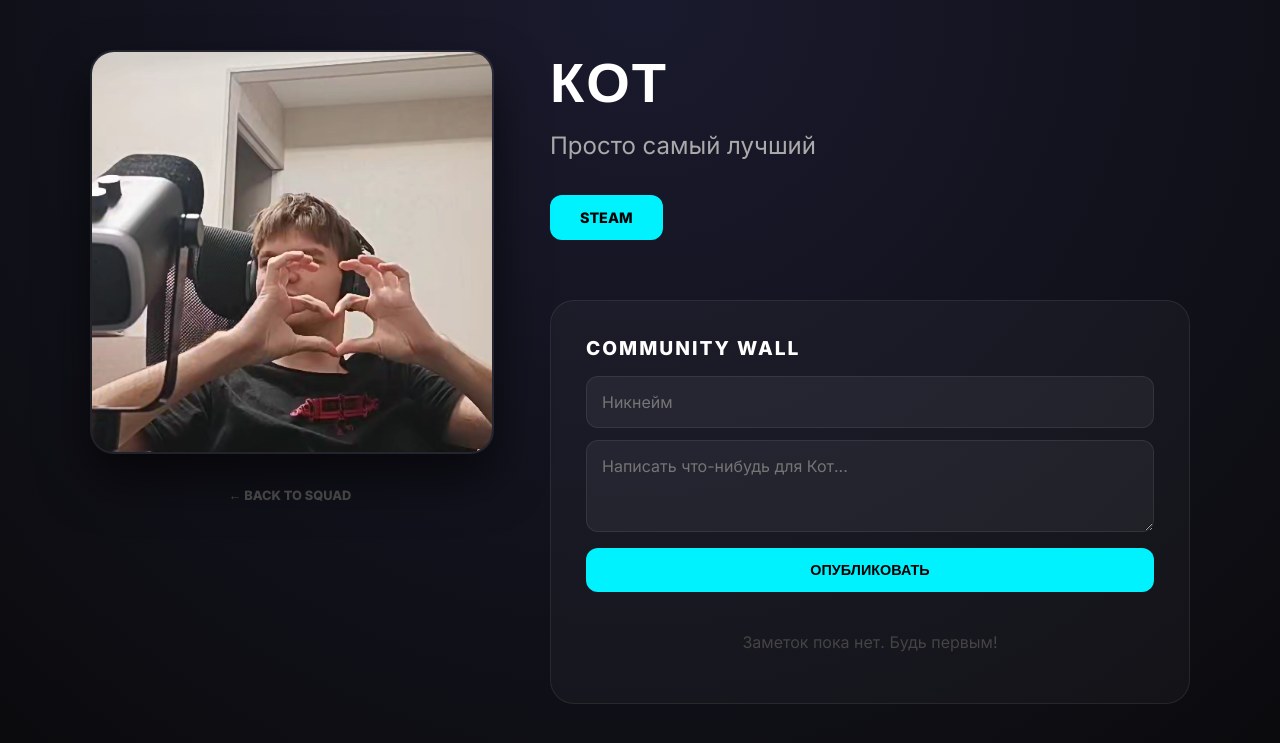
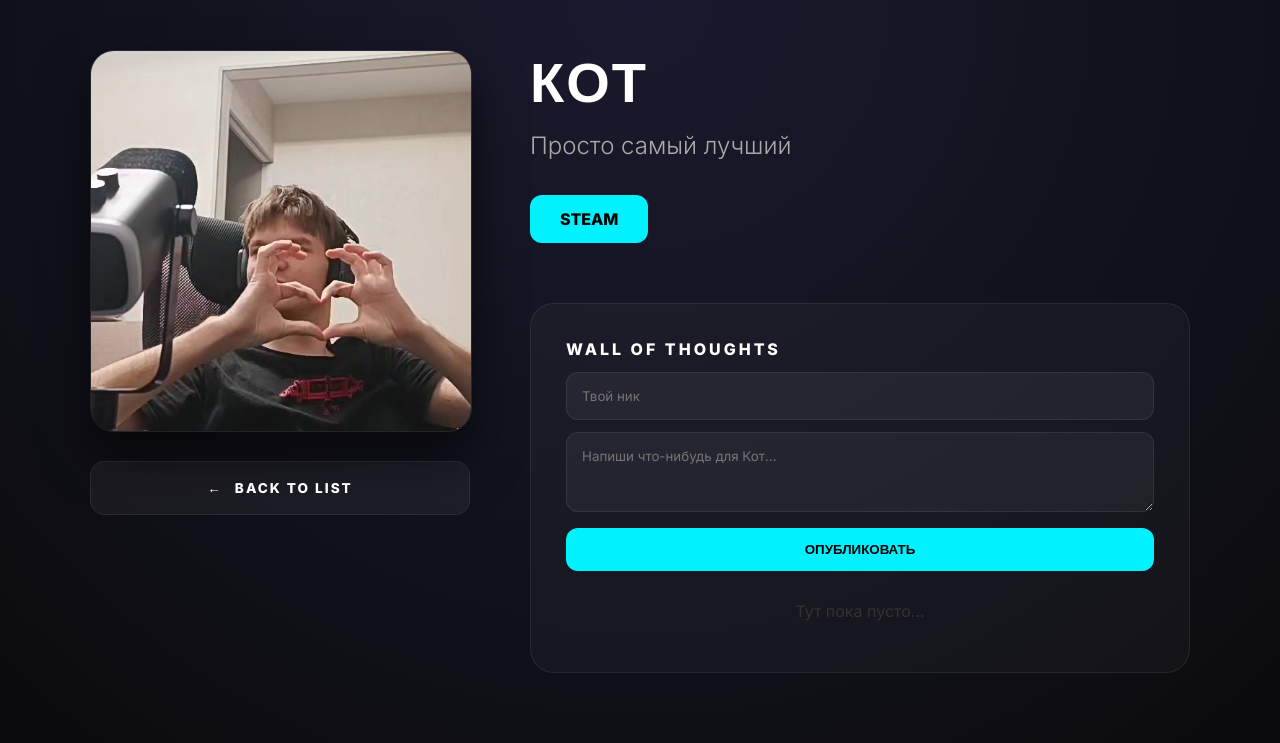
Before and after one commit to InTheNeko/neko, a Flask app: page /cat in a window 1280 px wide. Shown: the top 743 px of the page. Run offline with Flask 3, Linux system fonts and the light colour scheme; data that the repository does not hold is empty.

Commit message:
Обновил дизайн профилей и добавил систему заметок

```diff
--- a/app.py
+++ b/app.py
@@ -5,33 +5,37 @@ import os
 
 app = Flask(__name__)
 
-# Настройка БД
+# Настройка базы данных SQLite
 basedir = os.path.abspath(os.path.dirname(__file__))
 app.config['SQLALCHEMY_DATABASE_URI'] = 'sqlite:///' + os.path.join(basedir, 'drakon.db')
 app.config['SQLALCHEMY_TRACK_MODIFICATIONS'] = False
 db = SQLAlchemy(app)
 
+# Модель заметки в базе данных
 class Note(db.Model):
     id = db.Column(db.Integer, primary_key=True)
     content = db.Column(db.String(200), nullable=False)
     author = db.Column(db.String(50), default="Аноним")
-    recipient = db.Column(db.String(50))
+    recipient = db.Column(db.String(50))  # К кому относится заметка (cat, ruslan...)
     date_posted = db.Column(db.DateTime, default=datetime.utcnow)
 
+# Создаем файл базы данных автоматически
 with app.app_context():
     db.create_all()
 
+# Твоя база данных друзей
 friends_info = {
-    "cat": ("Кот", "Просто самый лучший", "cat.jpg", [("Steam", "https://steamcommunity.com")]),
-    "ruslan": ("Руслан", "Гей и любит андрея", "ruslan.jpg", [("Steam", "https://steamcommunity.com")]),
-    "andrey": ("Андрей", "Опять ест", "andrey.jpg", [("Steam", "https://steamcommunity.com")]),
-    "timokha": ("Тимофка", "Жаль что он с нами", "timokha.jpg", [("Steam", "https://steamcommunity.com")]),
-    "lesha": ("Лёша", "Низки не удаленький", "lesha.jpg", [("Steam", "https://steamcommunity.com")]),
-    "ibragim": ("Ибрагим", "Почти 12 лет", "ibragim.jpg", [("Steam", "https://steamcommunity.com")])
+    "cat": ("Кот", "Просто самый лучший", "cat.jpg", [("Steam", "https://steamcommunity.com/profiles/76561199122830516")]),
+    "ruslan": ("Руслан", "Гей и любит андрея", "ruslan.jpg", [("Steam", "https://steamcommunity.com/profiles/76561199198583765")]),
+    "andrey": ("Андрей", "Опять ест", "andrey.jpg", [("Steam", "https://steamcommunity.com/profiles/76561198337510525")]),
+    "timokha": ("Тимофка", "Жаль что он с нами", "timokha.jpg", [("Steam", "https://steamcommunity.com/profiles/76561199108897668")]),
+    "lesha": ("Лёша", "Низки не удаленький", "lesha.jpg", [("Steam", "https://steamcommunity.com/profiles/76561199096404881 ")]),
+    "ibragim": ("Ибрагим", "Почти 12 лет ", "ibragim.jpg", [("Steam", "https://steamcommunity.com/profiles/76561199556449044")])
 }
 
 @app.route('/')
 def home():
+    # Список для кнопок на главной (имя, ссылка)
     friends_list = [(v[0], k) for k, v in friends_info.items()]
     return render_template('index.html', buttons=friends_list, title="DRAKONCHIK V3", is_home=True)
 
@@ -40,9 +44,19 @@ def show_page(page_name):
     data = friends_info.get(page_name)
     if data:
         name, desc, photo, links = data
+        # Получаем заметки только для этого пользователя
         notes = Note.query.filter_by(recipient=page_name).order_by(Note.date_posted.desc()).all()
-        return render_template('index.html', title=name, description=desc, photo=photo, links=links, is_home=False, notes=notes, page_id=page_name)
-    return "404", 404
+        return render_template(
+            'index.html',
+            title=name,
+            description=desc,
+            photo=photo,
+            links=links,
+            is_home=False,
+            notes=notes,
+            page_id=page_name
+        )
+    return "Страница не найдена", 404
 
 @app.route('/add_note/<recipient>', methods=['POST'])
 def add_note(recipient):
--- a/templates/index.html
+++ b/templates/index.html
@@ -4,9 +4,14 @@
     <meta charset="UTF-8">
     <meta name="viewport" content="width=device-width, initial-scale=1.0">
     <title>{{ title }}</title>
-    <link href="https://fonts.googleapis.com/css2?family=Syncopate:wght@700&family=Inter:wght@400;600;800&display=swap" rel="stylesheet">
+    <link href="https://fonts.googleapis.com/css2?family=Syncopate:wght@700&family=Inter:wght@300;400;600;800&display=swap" rel="stylesheet">
     <style>
-        :root { --accent: #00f2ff; --bg: #0a0a0c; --glass: rgba(255, 255, 255, 0.03); --border: rgba(255, 255, 255, 0.08); }
+        :root {
+            --accent: #00f2ff;
+            --bg: #0a0a0c;
+            --glass: rgba(255, 255, 255, 0.03);
+            --border: rgba(255, 255, 255, 0.08);
+        }
 
         body {
             margin: 0; background-color: var(--bg); color: #fff;
@@ -18,7 +23,7 @@
 
         h1 { font-family: 'Syncopate', sans-serif; text-transform: uppercase; letter-spacing: 2px; }
 
-        /* ГЛАВНАЯ: СЕТКА КНОПОК БЕЗ АВАТАРОК */
+        /* ГЛАВНАЯ СТРАНИЦА: СЕТКА КНОПОК */
         .selection-grid {
             display: grid;
             grid-template-columns: repeat(auto-fill, minmax(280px, 1fr));
@@ -28,7 +33,7 @@
         .user-btn {
             background: var(--glass);
             border: 1px solid var(--border);
-            padding: 40px 20px;
+            padding: 45px 20px;
             border-radius: 20px;
             text-decoration: none;
             color: #fff;
@@ -37,6 +42,7 @@
             font-size: 1.3rem;
             transition: all 0.3s ease;
             backdrop-filter: blur(10px);
+            text-transform: uppercase;
         }
 
         .user-btn:hover {
@@ -46,46 +52,59 @@
             box-shadow: 0 10px 30px rgba(0, 242, 255, 0.2);
         }
 
-        /* ПРОФИЛЬ: ФОТО СЛЕВА, КОНТЕНТ СПРАВА */
+        /* ПРОФИЛЬ: СТРУКТУРА */
         .profile-layout { display: flex; gap: 60px; align-items: flex-start; animation: fadeIn 0.6s ease; }
-        .side-photo { flex: 0 0 400px; position: sticky; top: 50px; }
+        .side-photo { flex: 0 0 380px; position: sticky; top: 50px; }
         .main-info { flex: 1; }
 
         .square-img {
             width: 100%; aspect-ratio: 1/1; object-fit: cover;
-            border-radius: 24px; border: 2px solid var(--border);
+            border-radius: 24px; border: 1px solid var(--border);
             box-shadow: 0 25px 50px rgba(0,0,0,0.6);
         }
 
+        /* КНОПКА НАЗАД (ВЫРАЖЕННАЯ) */
+        .back-container { margin-top: 25px; width: 100%; }
+        .btn-back-dynamic {
+            display: flex; align-items: center; justify-content: center; gap: 12px;
+            padding: 18px; background: rgba(255, 255, 255, 0.05);
+            border: 1px solid var(--border); border-radius: 15px;
+            color: #fff; text-decoration: none; font-weight: 800;
+            font-size: 0.85rem; letter-spacing: 2px;
+            transition: all 0.4s cubic-bezier(0.175, 0.885, 0.32, 1.275);
+        }
+        .btn-back-dynamic:hover {
+            background: var(--accent); color: #000;
+            transform: translateX(-10px);
+            box-shadow: 0 0 25px rgba(0, 242, 255, 0.4);
+        }
+
+        /* ИНФОРМАЦИЯ И ЗАМЕТКИ */
         .desc-text { font-size: 1.5rem; color: #aaa; margin: 15px 0 35px 0; font-weight: 300; }
-
         .btn-link {
             display: inline-block; padding: 14px 30px; background: var(--accent); color: #000;
             text-decoration: none; border-radius: 12px; font-weight: 800; transition: 0.3s;
-            text-transform: uppercase; font-size: 0.9rem;
+            text-transform: uppercase;
         }
-        .btn-link:hover { transform: scale(1.05); box-shadow: 0 0 20px var(--accent); }
 
-        /* СТЕНА ЗАМЕТОК */
         .wall { margin-top: 60px; background: var(--glass); padding: 35px; border-radius: 24px; border: 1px solid var(--border); }
         .note-input {
             width: 100%; background: rgba(255,255,255,0.05); border: 1px solid var(--border);
             color: #fff; padding: 15px; border-radius: 12px; margin-bottom: 12px;
-            box-sizing: border-box; font-family: inherit; font-size: 1rem;
+            box-sizing: border-box; font-family: inherit;
         }
 
         .note-card {
             background: rgba(255,255,255,0.02); padding: 20px; border-radius: 15px;
             margin-bottom: 15px; border-left: 4px solid var(--accent);
         }
-        .note-author { color: var(--accent); font-weight: 800; font-size: 0.8rem; margin-bottom: 8px; text-transform: uppercase; }
+        .note-author { color: var(--accent); font-weight: 800; font-size: 0.7rem; margin-bottom: 5px; text-transform: uppercase; }
 
         @keyframes fadeIn { from { opacity: 0; transform: translateY(20px); } to { opacity: 1; } }
 
         @media (max-width: 900px) {
             .profile-layout { flex-direction: column; align-items: center; }
-            .side-photo { flex: 1; width: 100%; max-width: 400px; position: static; }
-            .main-info { width: 100%; }
+            .side-photo { flex: 1; width: 100%; max-width: 380px; position: static; }
         }
     </style>
 </head>
@@ -94,7 +113,7 @@
 <div class="container">
     {% if is_home %}
         <h1 style="text-align: center; font-size: 3rem; margin-bottom: 10px;">DRAKONCHIK</h1>
-        <p style="text-align: center; color: var(--accent); font-weight: 800; letter-spacing: 5px; margin-bottom: 50px;">SELECT SQUAD MEMBER</p>
+        <p style="text-align: center; color: var(--accent); font-weight: 800; letter-spacing: 5px; margin-bottom: 50px;">SQUAD SELECTION</p>
 
         <div class="selection-grid">
             {% for name, link in buttons %}
@@ -108,7 +127,11 @@
         <div class="profile-layout">
             <div class="side-photo">
                 <img src="{{ url_for('static', filename='images/' + photo) }}" class="square-img">
-                <a href="/" style="display:block; margin-top: 30px; color: #444; text-decoration: none; text-align: center; font-weight: 800; font-size: 0.8rem;">← BACK TO SQUAD</a>
+                <div class="back-container">
+                    <a href="/" class="btn-back-dynamic">
+                        <span>←</span> BACK TO LIST
+                    </a>
+                </div>
             </div>
 
             <div class="main-info">
@@ -122,21 +145,21 @@
                 </div>
 
                 <div class="wall">
-                    <h2 style="margin-top: 0; font-size: 1.2rem; letter-spacing: 2px;">COMMUNITY WALL</h2>
-                    <form action="/add_note/{{ page_id }}" method="POST" style="margin-bottom: 40px;">
-                        <input type="text" name="author" class="note-input" placeholder="Никнейм">
-                        <textarea name="content" class="note-input" placeholder="Написать что-нибудь для {{ title }}..." rows="3" required></textarea>
+                    <h2 style="margin-top: 0; font-size: 1rem; letter-spacing: 3px;">WALL OF THOUGHTS</h2>
+                    <form action="/add_note/{{ page_id }}" method="POST" style="margin-bottom: 30px;">
+                        <input type="text" name="author" class="note-input" placeholder="Твой ник">
+                        <textarea name="content" class="note-input" placeholder="Напиши что-нибудь для {{ title }}..." rows="3" required></textarea>
                         <button type="submit" class="btn-link" style="width: 100%; border: none; cursor: pointer;">Опубликовать</button>
                     </form>
 
                     <div class="notes-list">
                         {% for note in notes %}
                             <div class="note-card">
-                                <div class="note-author">{{ note.author }} • {{ note.date_posted.strftime('%d.%m | %H:%M') }}</div>
+                                <div class="note-author">{{ note.author }} • {{ note.date_posted.strftime('%H:%M') }}</div>
                                 <div class="note-text">{{ note.content }}</div>
                             </div>
                         {% else %}
-                            <p style="color: #444; text-align: center;">Заметок пока нет. Будь первым!</p>
+                            <p style="color: #333; text-align: center;">Тут пока пусто...</p>
                         {% endfor %}
                     </div>
                 </div>
```
